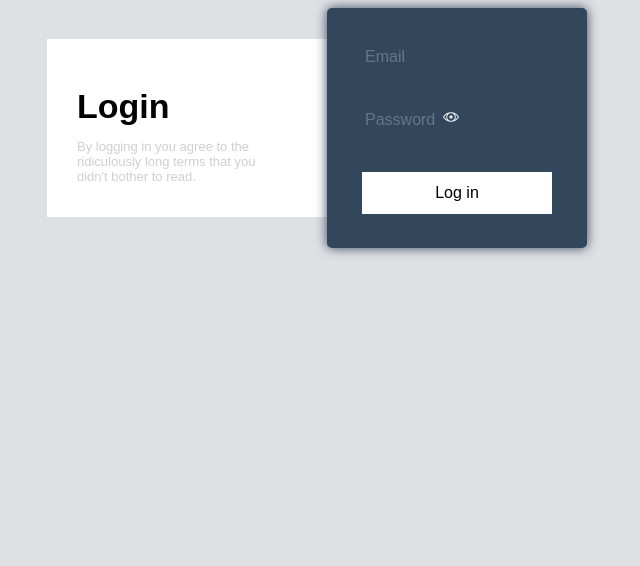
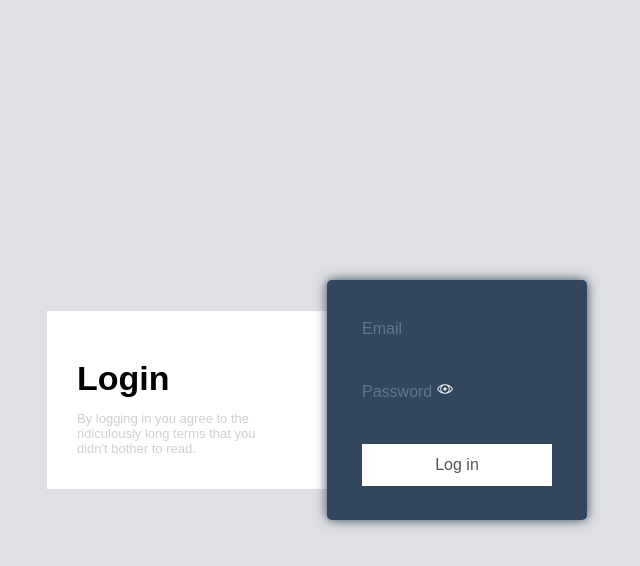
Before and after one commit to yoseychan/Vue-Login-form, a plain HTML site: page index.html in a window 1280 px wide. Shown: the whole page, without its empty margins (323-963 px from the left). Drawn offline with nearby package versions, Linux system fonts and the light colour scheme.

Commit message:
minor changes

```diff
--- a/index.html
+++ b/index.html
@@ -32,9 +32,12 @@
     <style>
         body {
             background-color: #dfe0e3;
+            margin: 0;
+            padding: 0;
         }
         .loginform {
             width: 800px;
+            height: 100vh;
             margin: 0 auto;
             display: flex;
             justify-content: center;
@@ -72,7 +75,6 @@
         }
         .form label {
             color:#657687;
-            padding: 35px 3px;
         }
         .form img {
             cursor: pointer;
@@ -89,9 +91,11 @@
         }
         .form input[type="submit"] {
             background-color: #fff;
-            color: #000;
+            color: rgb(85, 81, 81);
             padding: 12px 5px;
+            cursor: pointer;
         }
+
 
 
 
```
